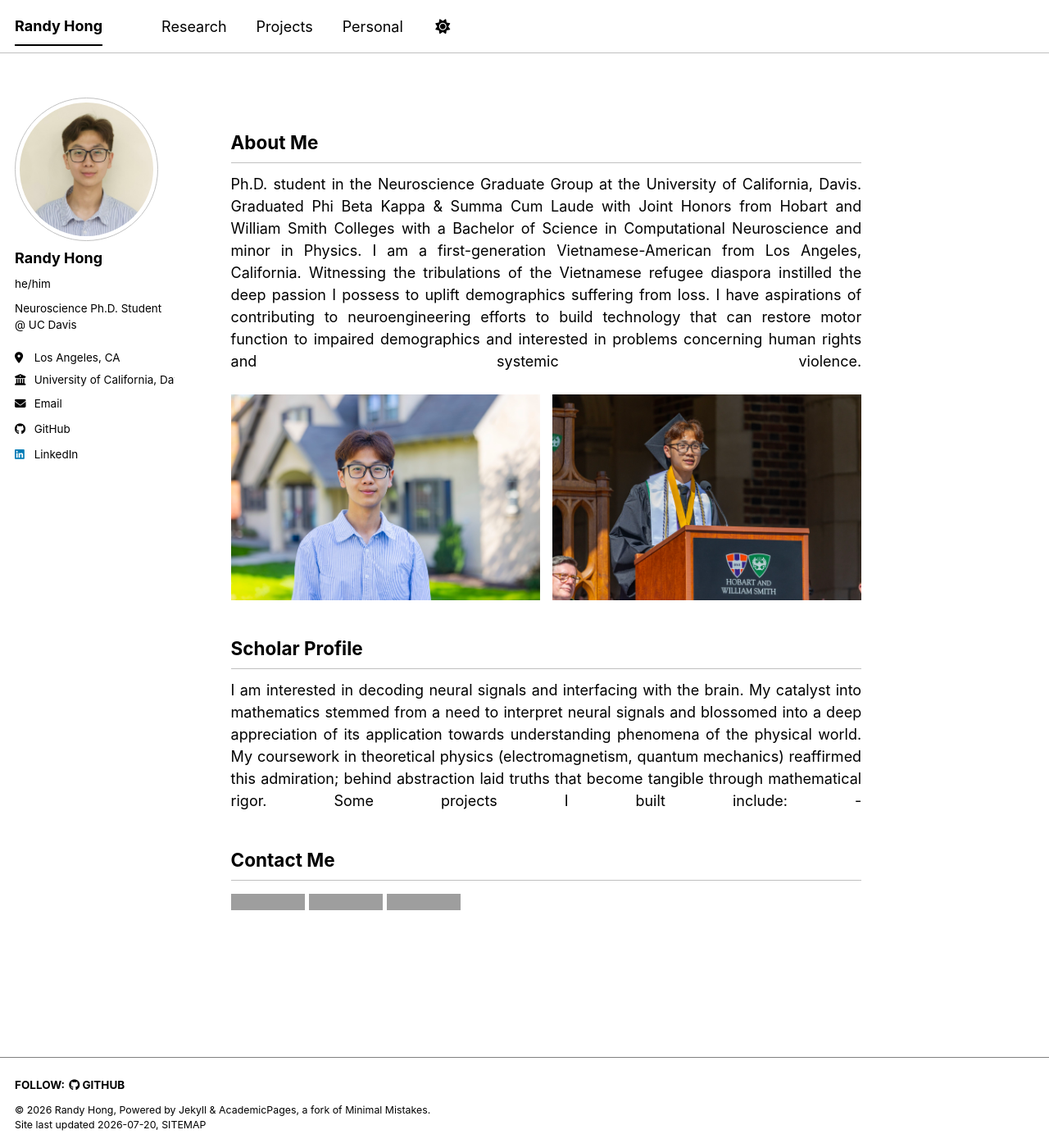
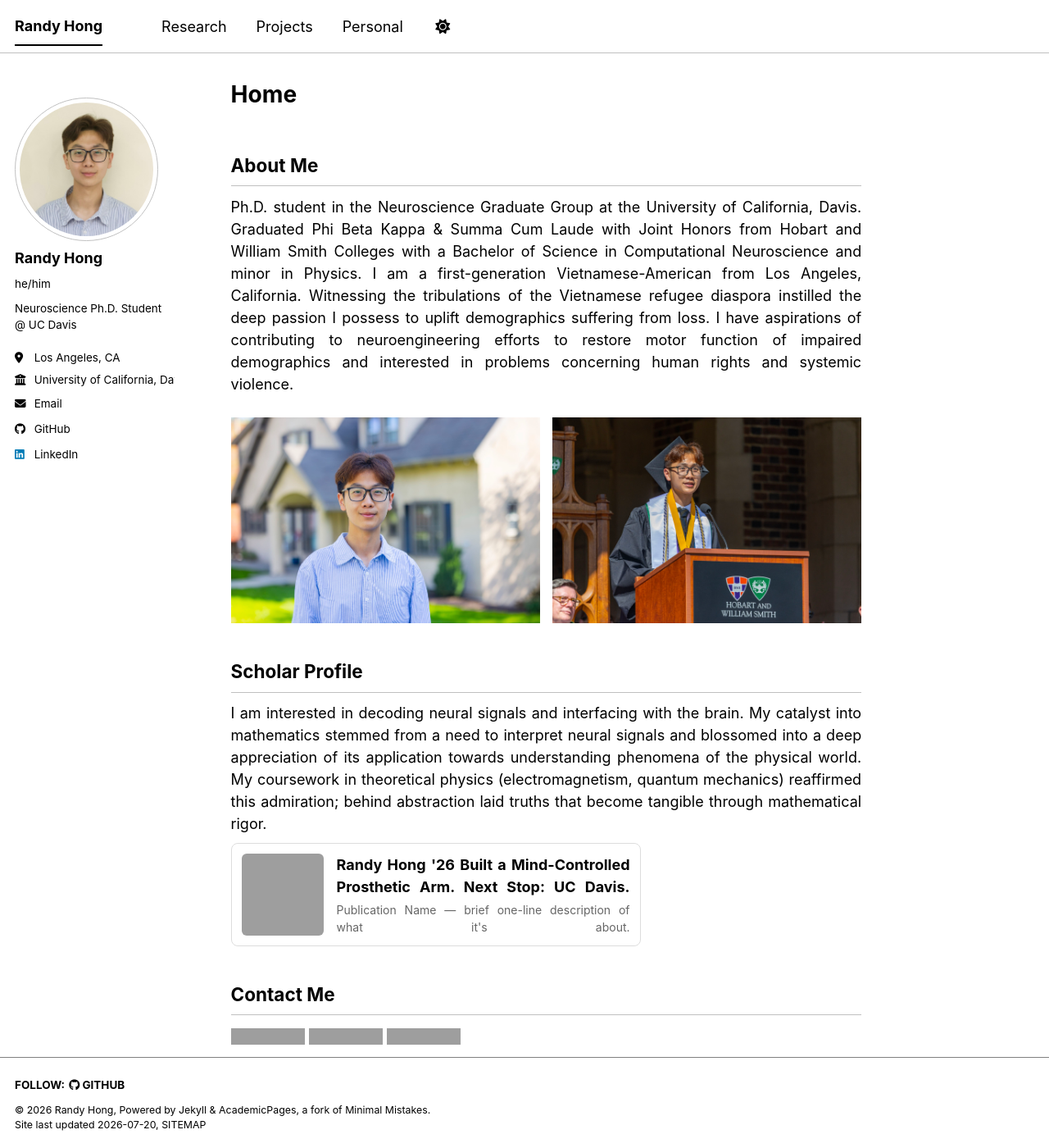
Before and after one commit to randyhongg/randyhongg.github.io, a Jekyll site: the page built from _pages/about.md, in a window 1280 px wide and 1400 px high. Shown: the whole window at 82% size. Built offline with Jekyll 4.4.1, drawn with Linux system fonts in a browser that asks for light colours; a style sheet for code colours, icons or effects is not loaded; grey boxes are pictures that could not be loaded.

Commit message:
Update about.md

```diff
--- a/_pages/about.md
+++ b/_pages/about.md
@@ -1,6 +1,6 @@
 ---
 permalink: /
-title: ""
+title: "Home"
 author_profile: true
 redirect_from:
   - /about/
@@ -13,7 +13,7 @@ redirect_from:
 
 Ph.D. student in the Neuroscience Graduate Group at the University of California, Davis. Graduated Phi Beta Kappa & Summa Cum Laude with Joint Honors from Hobart and William Smith Colleges with a Bachelor of Science in Computational Neuroscience and minor in Physics.
 
-I am a first-generation Vietnamese-American from Los Angeles, California. Witnessing the tribulations of the Vietnamese refugee diaspora instilled the deep passion I possess to uplift demographics suffering from loss. I have aspirations of contributing to neuroengineering efforts to build technology that can restore motor function to impaired demographics and interested in problems concerning human rights and systemic violence.
+I am a first-generation Vietnamese-American from Los Angeles, California. Witnessing the tribulations of the Vietnamese refugee diaspora instilled the deep passion I possess to uplift demographics suffering from loss. I have aspirations of contributing to neuroengineering efforts to restore motor function of impaired demographics and interested in problems concerning human rights and systemic violence.
 
 
 <br />
@@ -35,9 +35,15 @@ I am a first-generation Vietnamese-American from Los Angeles, California. Witnes
 
 I am interested in decoding neural signals and interfacing with the brain. My catalyst into mathematics stemmed from a need to interpret neural signals and blossomed into a deep appreciation of its application towards understanding phenomena of the physical world. My coursework in theoretical physics (electromagnetism, quantum mechanics) reaffirmed this admiration; behind abstraction laid truths that become tangible through mathematical rigor.
 
-Some projects I built include:
-
--
+<a href="https://www.hws.edu/news/2026/randy-hong-uc-davis.aspx" target="_blank" style="text-decoration: none; color: inherit;">
+  <div style="display: flex; align-items: center; gap: 16px; border: 1px solid #ddd; border-radius: 8px; padding: 12px; margin-top: 10px; max-width: 500px; transition: box-shadow 0.2s;">
+    <img src="images/article-thumbnail.jpg" alt="Article thumbnail" style="width: 100px; height: 100px; object-fit: cover; border-radius: 6px; flex-shrink: 0;">
+    <div>
+      <strong>Randy Hong '26 Built a Mind-Controlled Prosthetic Arm. Next Stop: UC Davis.</strong>
+      <p style="margin: 4px 0 0; font-size: 14px; color: #666;">Publication Name — brief one-line description of what it's about.</p>
+    </div>
+  </div>
+</a>
 
 </div>
 
```
